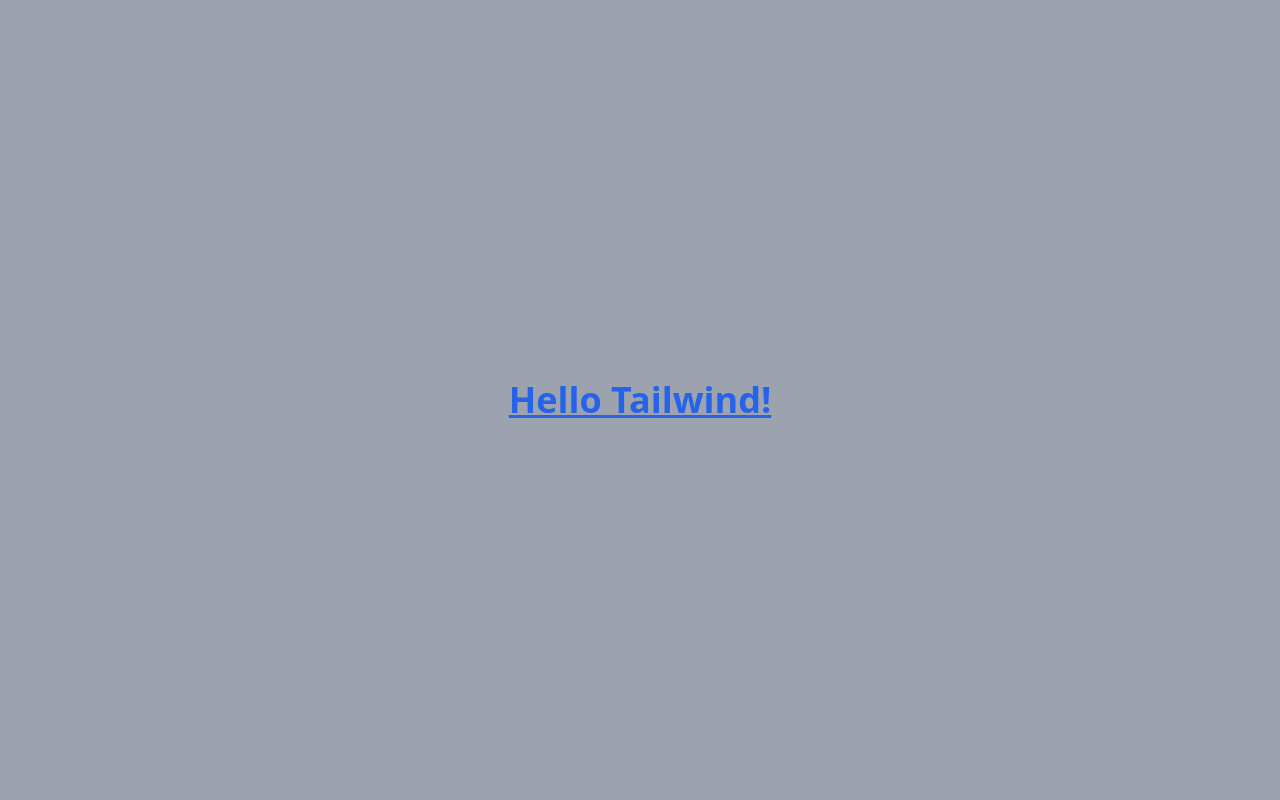
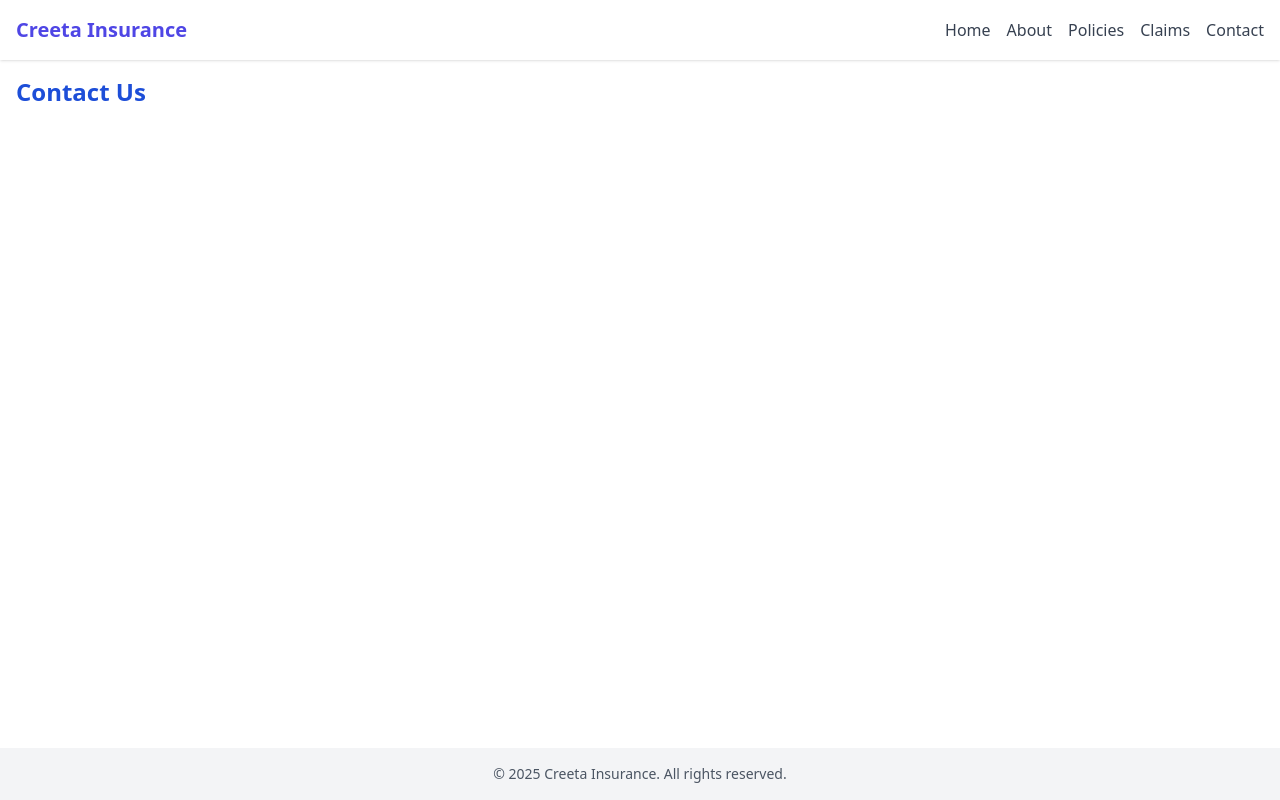
Before and after one commit to 20-Pranav/Creeta-app, a React (Create React App) app: page /contact in a window 1280 px wide. Built offline with nearby package versions, Linux system fonts and the light colour scheme.

Commit message:
Add Navbar, Footer, and placeholder pages

```diff
--- a/package.json
+++ b/package.json
@@ -9,6 +9,7 @@
     "@testing-library/user-event": "^13.5.0",
     "react": "^19.1.0",
     "react-dom": "^19.1.0",
+    "react-router-dom": "^7.6.3",
     "react-scripts": "5.0.1",
     "web-vitals": "^2.1.4"
   },
--- a/src/App.js
+++ b/src/App.js
@@ -1,12 +1,30 @@
-import logo from './logo.svg';
+import Policies from "./pages/Policies";
+import Claims from "./pages/Claims";
+import Contact from "./pages/Contact";
+import React from "react";
+import { BrowserRouter as Router, Routes, Route } from "react-router-dom";
+import Navbar from "./components/Navbar";
+import Footer from "./components/Footer";
+import Home from "./pages/Home";
+import About from "./pages/About";
 
 function App() {
   return (
-    <div className="flex items-center justify-center min-h-screen bg-gray-400">
-      <h1 className="text-4xl font-bold text-blue-600 underline">
-        Hello Tailwind!
-      </h1>
-    </div>
+    <Router>
+      <div className="flex flex-col min-h-screen">
+        <Navbar />
+        <main className="flex-grow p-4">
+          <Routes>
+            <Route path="/" element={<Home />} />
+            <Route path="/about" element={<About />} />
+            <Route path="/policies" element={<Policies />} />
+            <Route path="/claims" element={<Claims />} />
+            <Route path="/contact" element={<Contact />} />
+          </Routes>
+        </main>
+        <Footer />
+      </div>
+    </Router>
   );
 }
 
--- /dev/null
+++ b/src/components/Footer.js
@@ -0,0 +1,7 @@
+export default function Footer() {
+  return (
+    <footer className="bg-gray-100 text-center text-sm text-gray-600 py-4 mt-10">
+      © 2025 Creeta Insurance. All rights reserved.
+    </footer>
+  );
+}
--- /dev/null
+++ b/src/components/Navbar.js
@@ -0,0 +1,16 @@
+import { Link } from "react-router-dom";
+
+export default function Navbar() {
+  return (
+    <nav className="bg-white shadow p-4 flex justify-between items-center">
+      <h1 className="text-xl font-bold text-indigo-600">Creeta Insurance</h1>
+      <div className="space-x-4">
+        <Link to="/" className="text-gray-700 hover:text-indigo-600">Home</Link>
+        <Link to="/about" className="text-gray-700 hover:text-indigo-600">About</Link>
+        <Link to="/policies" className="text-gray-700 hover:text-indigo-600">Policies</Link>
+        <Link to="/claims" className="text-gray-700 hover:text-indigo-600">Claims</Link>
+        <Link to="/contact" className="text-gray-700 hover:text-indigo-600">Contact</Link>
+      </div>
+    </nav>
+  );
+}
--- /dev/null
+++ b/src/pages/About.js
@@ -0,0 +1,3 @@
+export default function About() {
+  return <h2 className="text-2xl text-green-700 font-bold">About Page</h2>;
+}
--- /dev/null
+++ b/src/pages/Claims.js
@@ -0,0 +1,3 @@
+export default function Claims() {
+  return <h2 className="text-2xl text-red-700 font-bold">File a Claim</h2>;
+}
--- /dev/null
+++ b/src/pages/Contact.js
@@ -0,0 +1,3 @@
+export default function Contact() {
+  return <h2 className="text-2xl text-blue-700 font-bold">Contact Us</h2>;
+}
--- /dev/null
+++ b/src/pages/Home.js
@@ -0,0 +1,3 @@
+export default function Home() {
+  return <h2 className="text-2xl text-blue-700 font-bold">Home Page</h2>;
+}
--- /dev/null
+++ b/src/pages/Policies.js
@@ -0,0 +1,3 @@
+export default function Policies() {
+  return <h2 className="text-2xl text-purple-700 font-bold">Our Insurance Policies</h2>;
+}
```
Also changed, not shown: 1 other file (tests, documents, lock files or other folders).
